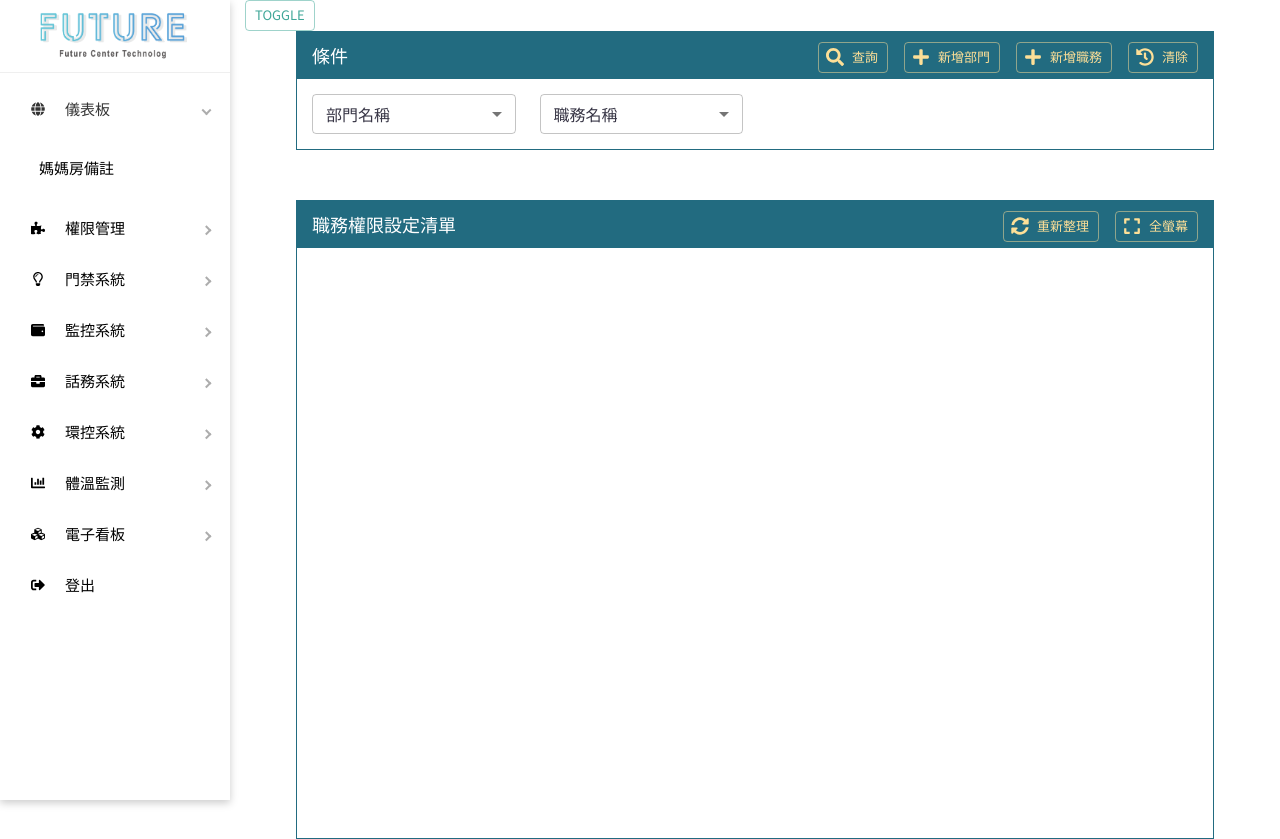
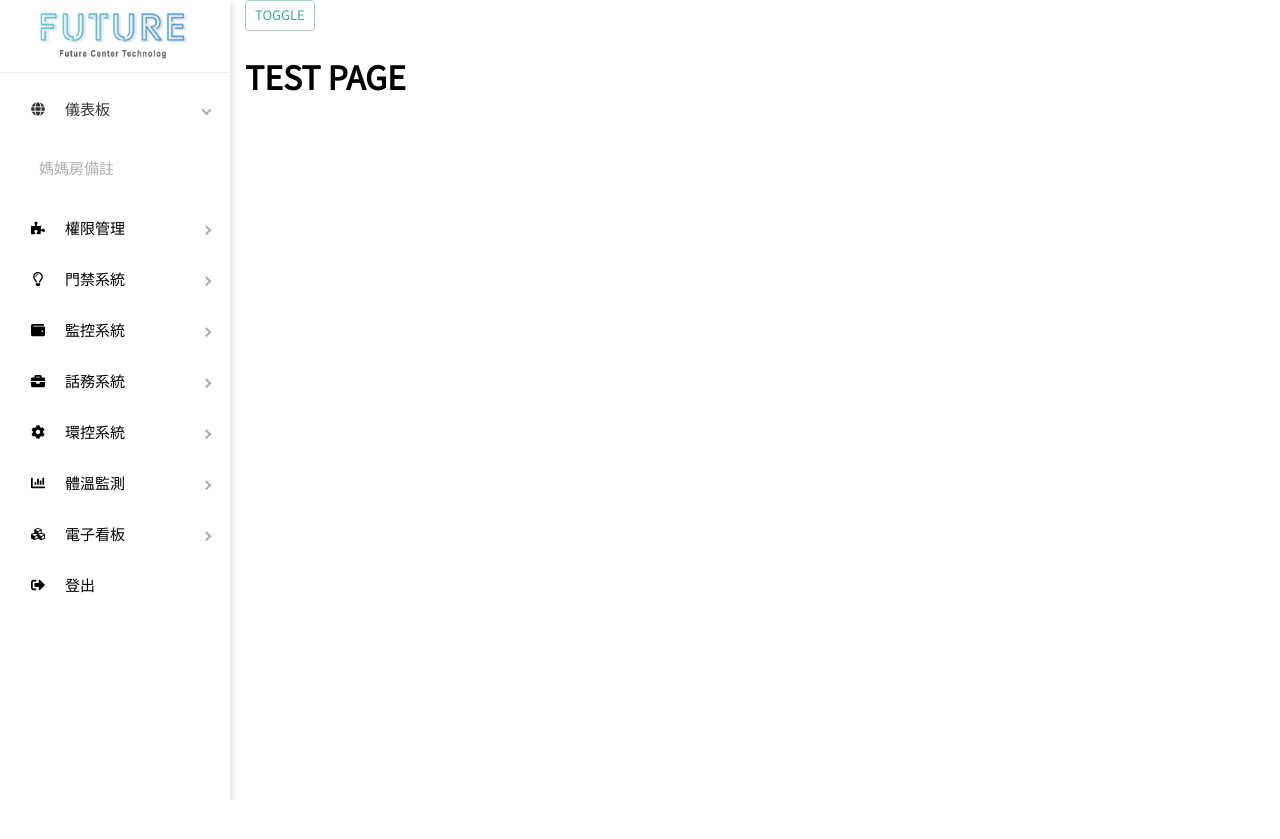
Before and after one commit to sabine1123/materialUI, a React (Create React App) app: page /test in a window 1280 px wide. Both pictures are taken after a click on the button "儀表板". After the commit the page ends 800 px from the top, so only its background shows below. Built offline with nearby package versions, Linux system fonts and the light colour scheme; no server answers.

Commit message:
Add router

```diff
--- a/src/component/Aside.jsx
+++ b/src/component/Aside.jsx
@@ -20,6 +20,9 @@ import {
     FaSignOutAlt,
 } from "react-icons/fa";
 import LogoImg from "../assets/logo.png";
+
+import { Link } from "react-router-dom";
+
 import "./Aside.scss";
 
 const Aside = ({ toggled, handleToggleSidebar }) => {
@@ -30,12 +33,16 @@ const Aside = ({ toggled, handleToggleSidebar }) => {
             onToggle={handleToggleSidebar}
         >
             <SidebarHeader>
-                <img src={LogoImg} alt='logo' className='logo' />
+                <Link to={"/"}>
+                    <img src={LogoImg} alt='logo' className='logo' />
+                </Link>
             </SidebarHeader>
             <SidebarContent>
                 <Menu>
                     <SubMenu icon={<FaGlobe />} title='儀表板'>
-                        <MenuItem>媽媽房備註</MenuItem>
+                        <Link to={"/test"}>
+                            <MenuItem>媽媽房備註</MenuItem>
+                        </Link>
                     </SubMenu>
                     <SubMenu icon={<FaPuzzlePiece />} title='權限管理'>
                         <MenuItem>員工列表</MenuItem>
--- a/src/component/Main.jsx
+++ b/src/component/Main.jsx
@@ -2,6 +2,8 @@ import * as React from "react";
 import styles from "../common/Common.module.scss";
 import Permission from "../page/Permission";
 import Button from "@mui/material/Button";
+import { Routes, Route } from "react-router-dom";
+import Test from "../page/Test";
 
 const Main = ({ handleToggleSidebar, handleCollapsedChange }) => {
     const onClick = (e) => {
@@ -19,7 +21,11 @@ const Main = ({ handleToggleSidebar, handleCollapsedChange }) => {
             >
                 Toggle
             </Button>
-            <Permission />
+
+            <Routes>
+                <Route path='/test' element={<Test />} />
+                <Route path='/' element={<Permission />} />
+            </Routes>
         </div>
     );
 };
--- a/src/index.js
+++ b/src/index.js
@@ -8,6 +8,12 @@ import { zhTW as corezhTW } from "@mui/material/locale";
 import CssBaseline from "@mui/material/CssBaseline";
 import { ProSidebarProvider } from "react-pro-sidebar";
 
+// import {
+//     createBrowserRouter,
+//     RouterProvider,
+//     Route,
+//   } from "react-router-dom";
+import { BrowserRouter } from "react-router-dom";
 const theme = createTheme(
     {
         typography: {
@@ -150,8 +156,10 @@ const theme = createTheme(
 const container = document.getElementById("root");
 const root = createRoot(container);
 root.render(
-    <ThemeProvider theme={theme}>
-        <CssBaseline />
-        <App />
-    </ThemeProvider>
+    <BrowserRouter>
+        <ThemeProvider theme={theme}>
+            <CssBaseline />
+            <App />
+        </ThemeProvider>
+    </BrowserRouter>
 );
--- /dev/null
+++ b/src/page/Test/index.jsx
@@ -0,0 +1,5 @@
+const Test = () => {
+    return <h1>TEST PAGE</h1>;
+};
+
+export default Test;
```
